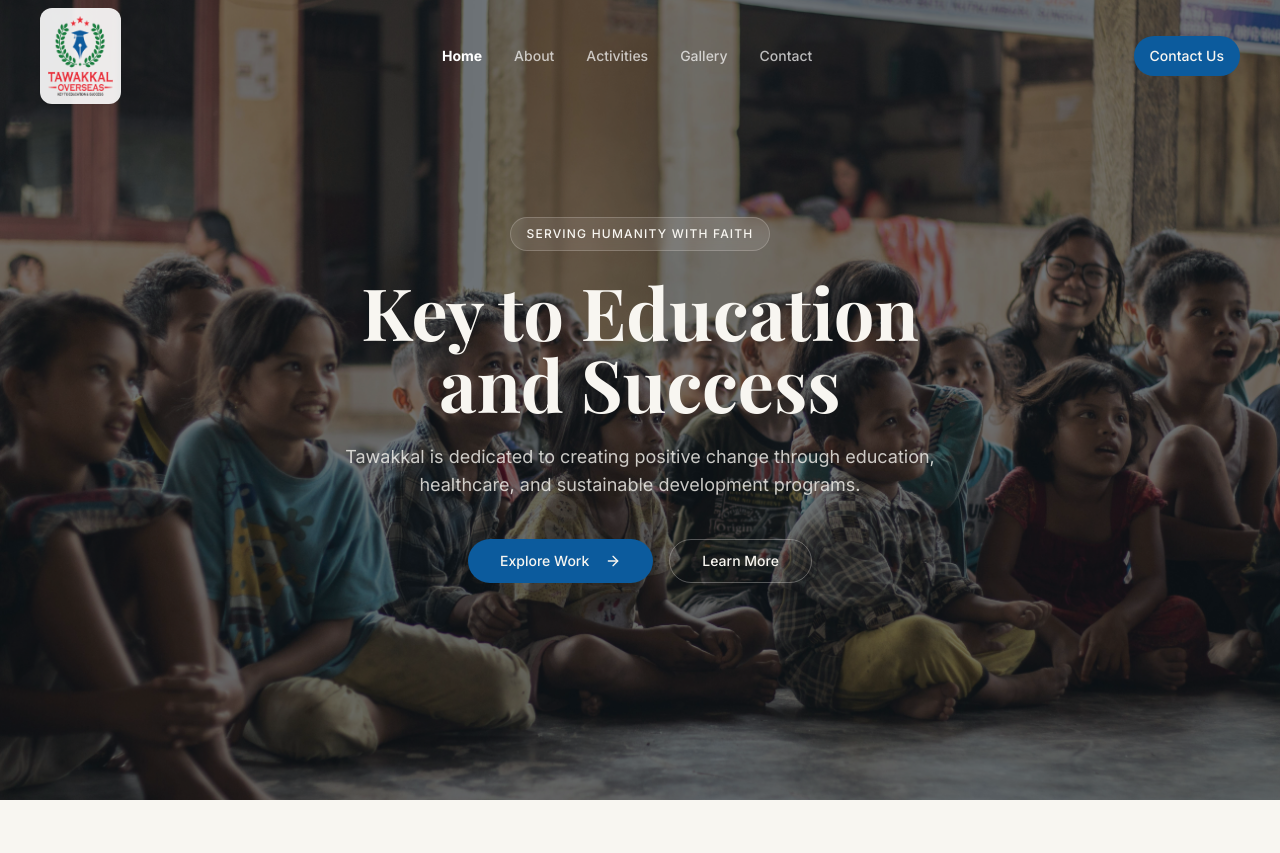
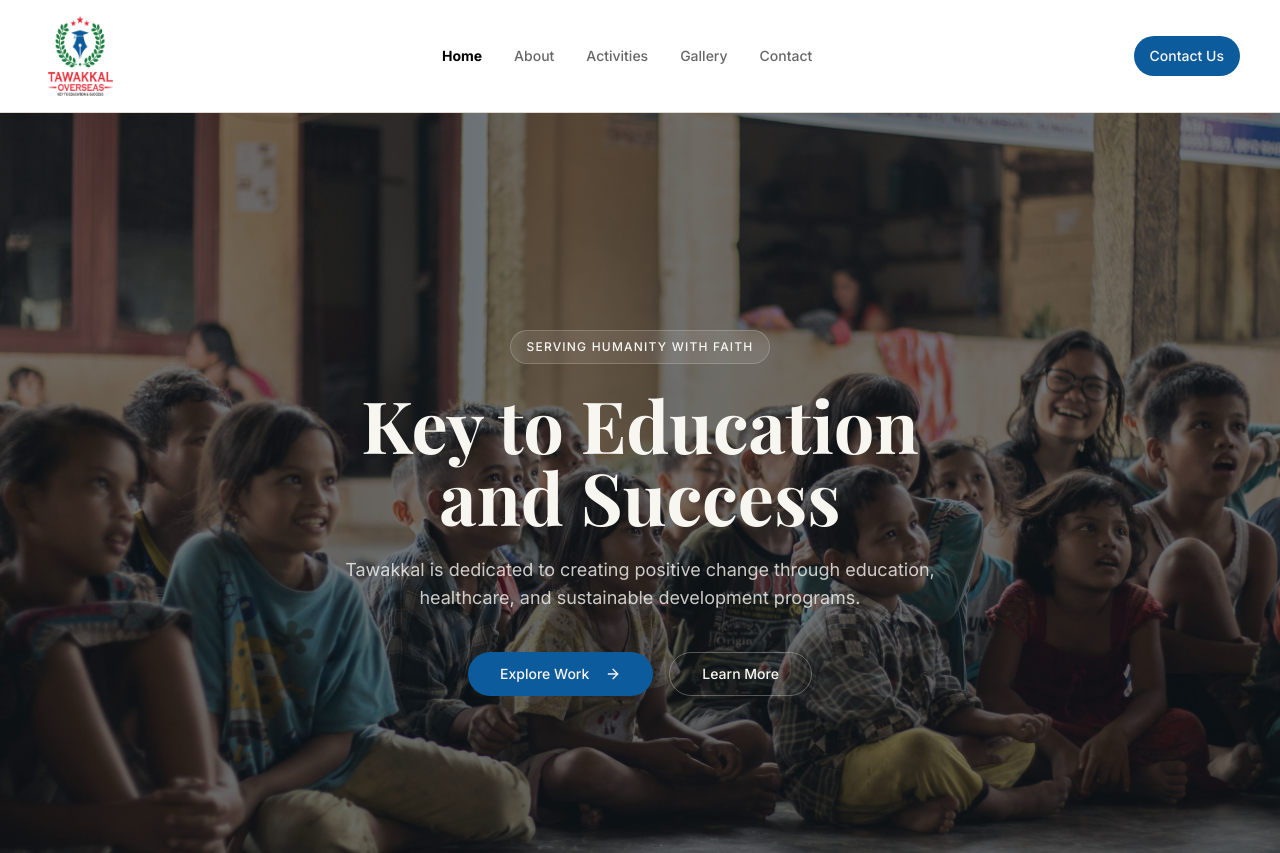
Before and after one commit to Ibrahimkaleel8/Tawakkal, a Next.js app: page / in a window 1280 px wide. Shown: the top 853 px of the page. Built offline with nearby package versions, Linux system fonts and the light colour scheme; a web font is replaced by a local one.

Commit message:
created scroll on top

```diff
--- a/app/layout.tsx
+++ b/app/layout.tsx
@@ -3,6 +3,7 @@ import { Playfair_Display, Inter } from "next/font/google"
 import "./globals.css"
 import { Navbar } from "@/components/navbar"
 import { Footer } from "@/components/footer"
+import { ScrollToTop } from "@/components/scroll-to-top"
 
 const playfair = Playfair_Display({
   subsets: ["latin"],
@@ -31,6 +32,7 @@ export default function RootLayout({
         <Navbar />
         <main>{children}</main>
         <Footer />
+        <ScrollToTop />
       </body>
     </html>
   )
--- a/components/navbar.tsx
+++ b/components/navbar.tsx
@@ -20,29 +20,12 @@ const navLinks = [
 export function Navbar() {
   const pathname = usePathname()
   const [mobileOpen, setMobileOpen] = useState(false)
-  const [scrolled, setScrolled] = useState(false)
-
-  useEffect(() => {
-    const handleScroll = () => setScrolled(window.scrollY > 20)
-    window.addEventListener("scroll", handleScroll)
-    return () => window.removeEventListener("scroll", handleScroll)
-  }, [])
 
   return (
-    <header
-      className={cn(
-        "fixed top-0 left-0 right-0 z-50 transition-all duration-300",
-        scrolled
-          ? "bg-background/95 backdrop-blur-md shadow-sm border-b border-border"
-          : "bg-transparent"
-      )}
-    >
+    <header className="bg-white border-b border-border shadow-sm">
       <nav className="mx-auto flex max-w-7xl items-center justify-between px-10 h-28">
         <Link href="/" className="flex items-center">
-          <div className={cn(
-            "p-2 rounded-xl transition-all duration-300",
-            !scrolled && "bg-white/90 shadow-sm"
-          )}>
+          <div className="p-2 rounded-xl transition-all duration-300">
             <Image
               src="/images/logo.png"
               alt="Tawakkal Overseas Logo"
@@ -62,13 +45,9 @@ export function Navbar() {
               href={link.href}
               className={cn(
                 "text-sm font-medium transition-colors hover:opacity-100",
-                scrolled
-                  ? pathname === link.href
-                    ? "text-black font-bold"
-                    : "text-black/60"
-                  : pathname === link.href
-                    ? "text-white font-bold"
-                    : "text-white/70"
+                pathname === link.href
+                  ? "text-black font-bold"
+                  : "text-black/60"
               )}
             >
               {link.label}
@@ -84,7 +63,7 @@ export function Navbar() {
 
         {/* Mobile toggle */}
         <button
-          className="md:hidden text-foreground"
+          className="md:hidden text-black"
           onClick={() => setMobileOpen(!mobileOpen)}
           aria-label={mobileOpen ? "Close menu" : "Open menu"}
         >
@@ -99,7 +78,7 @@ export function Navbar() {
             initial={{ opacity: 0, height: 0 }}
             animate={{ opacity: 1, height: "auto" }}
             exit={{ opacity: 0, height: 0 }}
-            className="overflow-hidden border-b border-border bg-background md:hidden"
+            className="overflow-hidden border-b border-border bg-white md:hidden"
           >
             <div className="flex flex-col gap-1 px-6 py-4">
               {navLinks.map((link) => (
--- /dev/null
+++ b/components/scroll-to-top.tsx
@@ -0,0 +1,46 @@
+"use client"
+
+import { useState, useEffect } from "react"
+import { motion, AnimatePresence } from "framer-motion"
+import { ArrowUp } from "lucide-react"
+
+export function ScrollToTop() {
+    const [isVisible, setIsVisible] = useState(false)
+
+    useEffect(() => {
+        const toggleVisibility = () => {
+            if (window.scrollY > 300) {
+                setIsVisible(true)
+            } else {
+                setIsVisible(false)
+            }
+        }
+
+        window.addEventListener("scroll", toggleVisibility)
+        return () => window.removeEventListener("scroll", toggleVisibility)
+    }, [])
+
+    const scrollToTop = () => {
+        window.scrollTo({
+            top: 0,
+            behavior: "smooth",
+        })
+    }
+
+    return (
+        <AnimatePresence>
+            {isVisible && (
+                <motion.button
+                    initial={{ opacity: 0, scale: 0.8 }}
+                    animate={{ opacity: 1, scale: 1 }}
+                    exit={{ opacity: 0, scale: 0.8 }}
+                    onClick={scrollToTop}
+                    className="fixed bottom-8 right-8 z-[60] flex h-12 w-12 items-center justify-center rounded-full bg-secondary text-secondary-foreground shadow-lg transition-transform hover:scale-110 active:scale-95"
+                    aria-label="Scroll to top"
+                >
+                    <ArrowUp size={24} />
+                </motion.button>
+            )}
+        </AnimatePresence>
+    )
+}
```
